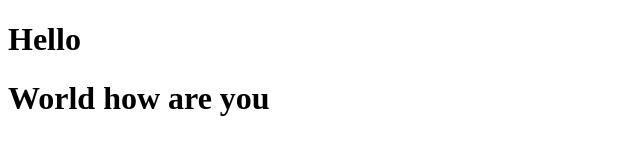
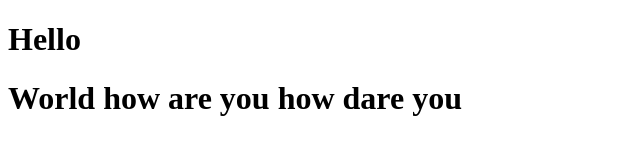
Before and after one commit to MuhammedNihalCY/datewithgit-Sample, a plain HTML site: page index.html in a window 1280 px wide. Shown: the whole page, without its empty margins (0-640 px from the left). Drawn offline with Linux system fonts and the light colour scheme.

Commit message:
edited dare on index

```diff
--- a/index.html
+++ b/index.html
@@ -10,6 +10,7 @@
     <h1>Hello</h1>
     <h1> World
         how are you
+        how dare you
     </h1>
 </body>
 </html>
```
